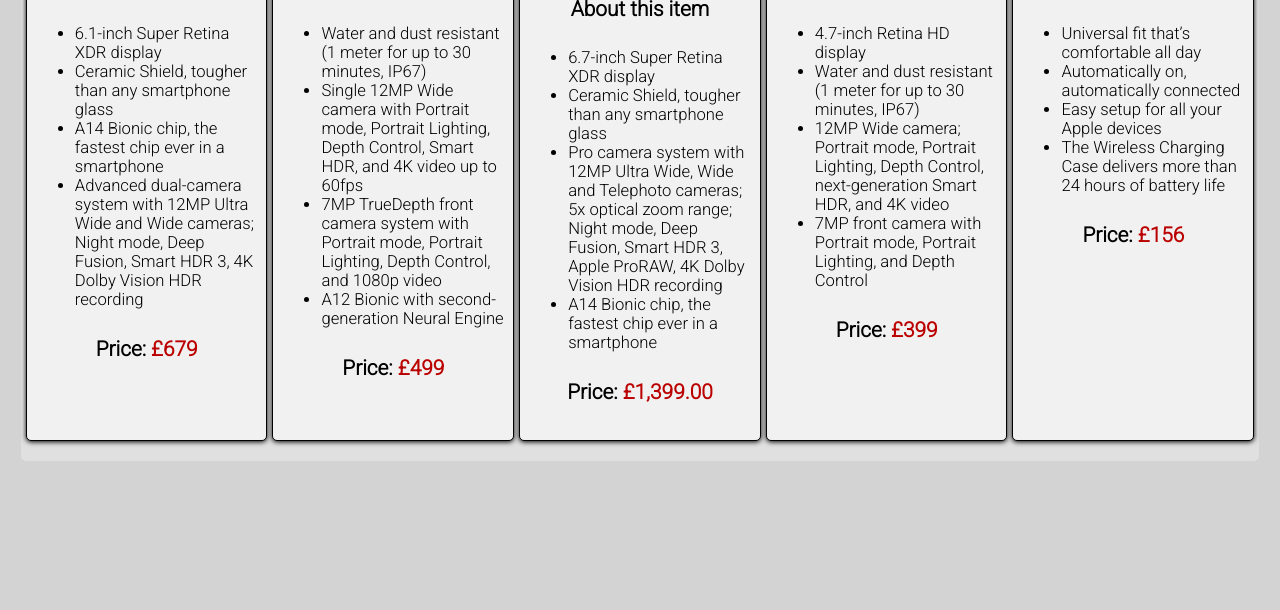
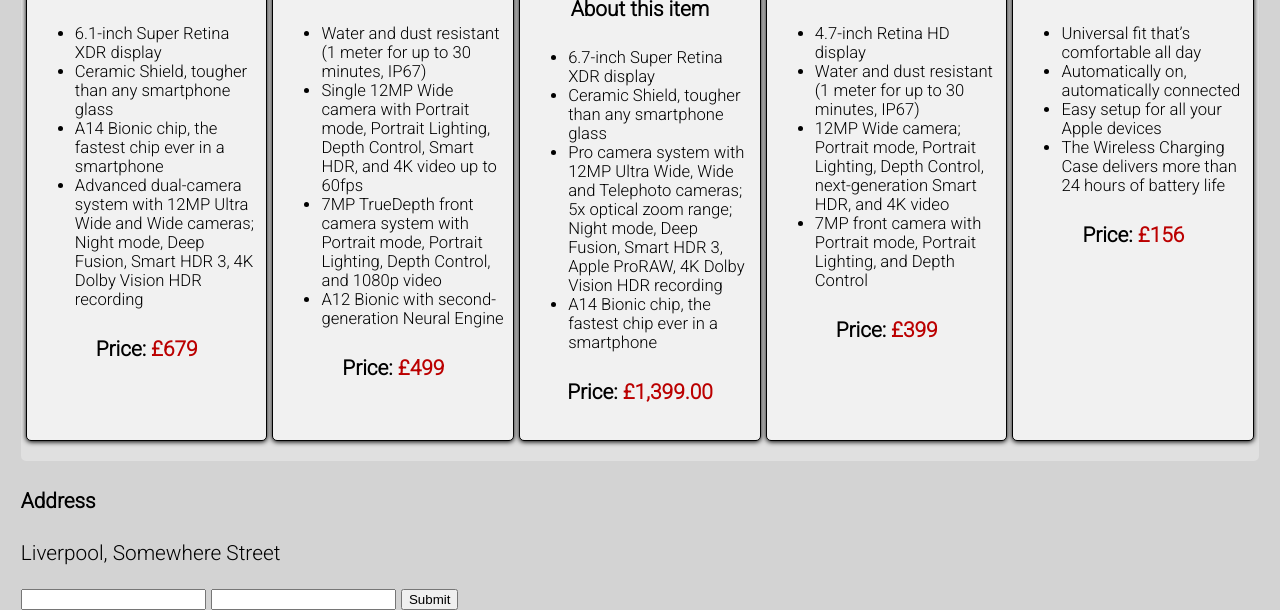
Before and after one commit to purple0CaT/FS-June21-m1d7, a plain HTML site: page index.html in a window 1280 px wide. Shown: the part 652-1262 px from the top of the page. Before the commit the page ends 1113 px from the top, so only its background shows below. Drawn offline with Linux system fonts and the light colour scheme.

Commit message:
Finished with index

```diff
--- a/index.html
+++ b/index.html
@@ -121,7 +121,16 @@
 
         </div>
     </section>
-
+    <footer>
+        <div class="info"><h4>Address</h4><p>Liverpool, Somewhere Street</p></div>
+        <div class="feddback">
+            <form action="">
+                <input class="name" type="text">
+                <input class="text" type="text">
+                <button >Submit</button>
+            </form>
+        </div>
+    </footer>
 
 <script src="js.js"></script>
 </body>
```
